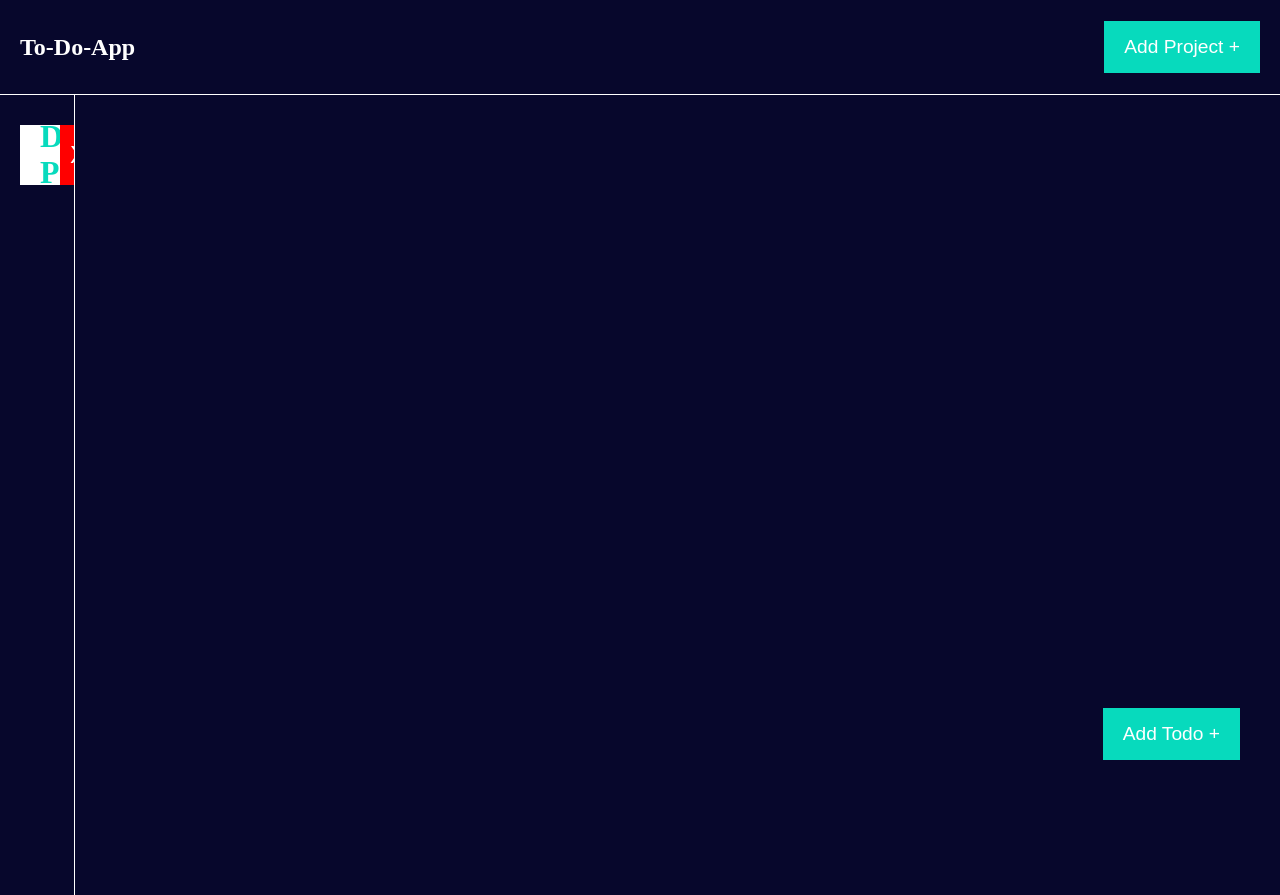
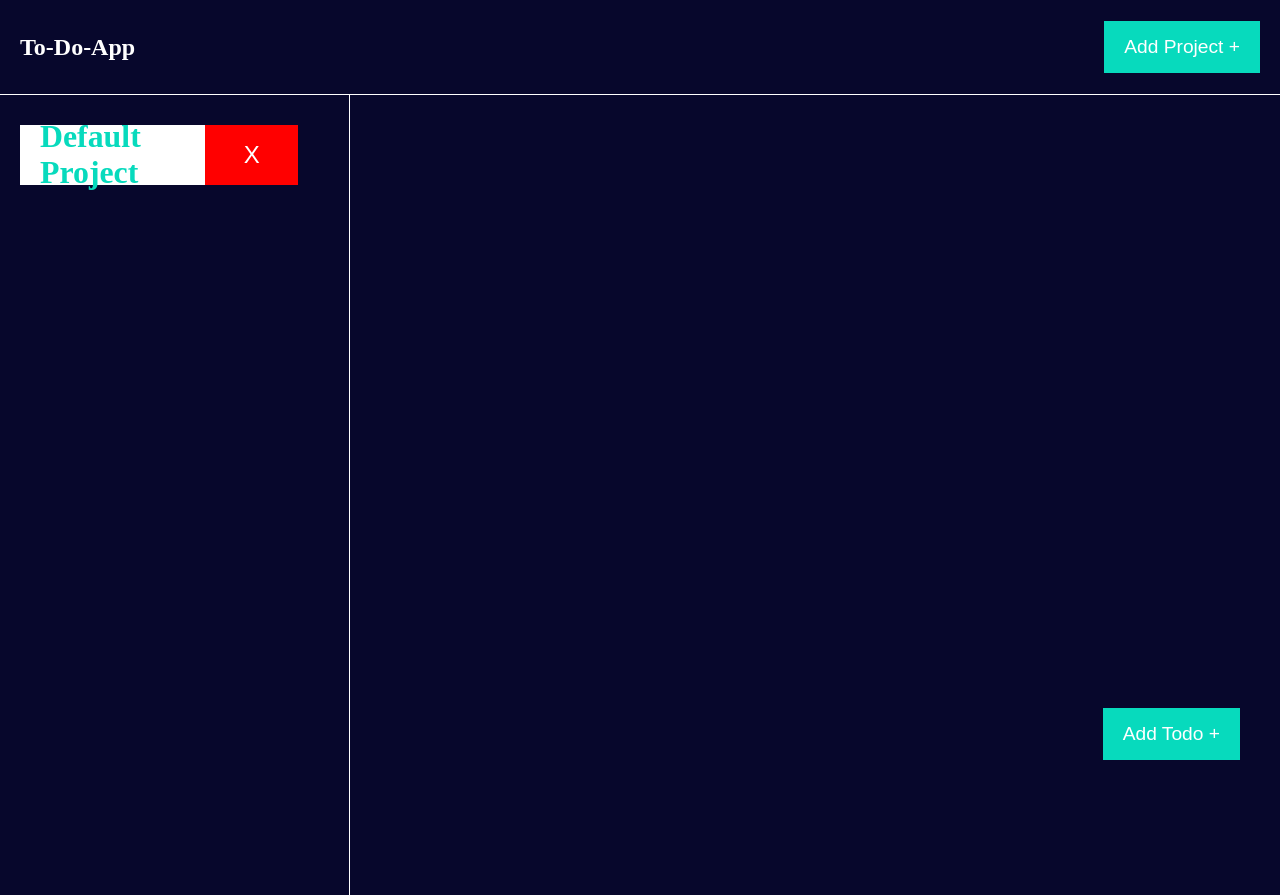
Before and after one commit to Thereshi-kakarot/Todo-List, a website built with webpack: page src/template.html in a window 1280 px wide. Built offline with nearby package versions, Linux system fonts and the light colour scheme.

Commit message:
I have changed the layout of the app

```diff
--- a/src/style.css
+++ b/src/style.css
@@ -37,25 +37,25 @@ nav button:hover{
     color: #07dabd;
 }
 
-#container{
+#app-layout{
     display: grid;
-    grid-template-columns: 250px 1fr;
+    grid-template-columns: 350px 1fr;
     height: 100vh;
     background-color:rgb(7, 7, 44);
 }
 
-#container aside{
+#container #app-layout aside{
     display: flex;
     flex-direction: column;
     padding: 20px 20px;
-    width: 30%;
+    width: 100%;
     height: 100%;
     background-color: rgb(7, 7, 44);
     border-right: 1px solid #fff;
     overflow: auto;
     align-items: center;
 }
-#container aside .project-wrapper{
+#container #app-layout aside .project-wrapper{
     height: 60px;
     width: 100%;
     background-color: transparent;
@@ -64,7 +64,7 @@ nav button:hover{
     margin: 10px 0;
 
 }
-#container aside .project-wrapper .project{
+#container #app-layout aside .project-wrapper .project{
     background-color: #fff;
     display: flex;
     justify-content: space-between;
@@ -74,11 +74,11 @@ nav button:hover{
     width: 60%;
     padding: 10px 20px;
 }
-#container aside .project-wrapper .project:hover{
+#container #app-layout aside .project-wrapper .project:hover{
     background-color: #07dabd;
     color: #fff;
 }
-#container aside .project-wrapper button{
+#container #app-layout aside .project-wrapper button{
     background-color: red;
     color: #fff;
     border: none;
@@ -88,7 +88,7 @@ nav button:hover{
     font-size: 1.5rem;
 }
 
-#container .add-todo{
+#container #app-layout .add-todo{
     background-color: #07dabd;
     color: #fff;
     font-size: 1.2rem;
@@ -100,7 +100,7 @@ nav button:hover{
     bottom: 20px;
     transition: all 0.3s ease-in-out;
 }
-#container .add-todo:hover{
+#container #app-layout .add-todo:hover{
     background-color: #fff;
     color: #07dabd;
 }
--- a/src/template.html
+++ b/src/template.html
@@ -11,8 +11,8 @@
     <button type="button" id="add-project">Add Project +</button>
    </nav>
     <div id="container">
-
-        <aside id="aside-container">
+        <div id="app-layout">
+          <aside id="aside-container">
           <div class="project-wrapper">
             <div class="project">
             <h3 class="project-name">Default Project</h3>
@@ -20,8 +20,14 @@
           <button type="button" class="del-project">X</button>
           </div>
         </aside>
-        <div id="todo-list"></div>
+        <div id="todo-section">
+           <div id="todo-list"></div>
         <button type="button" class="add-todo">Add Todo +</button>
+        </div>
+
+
+
+        </div>
 
         <dialog id="project-modal">
           <form action="">
```
